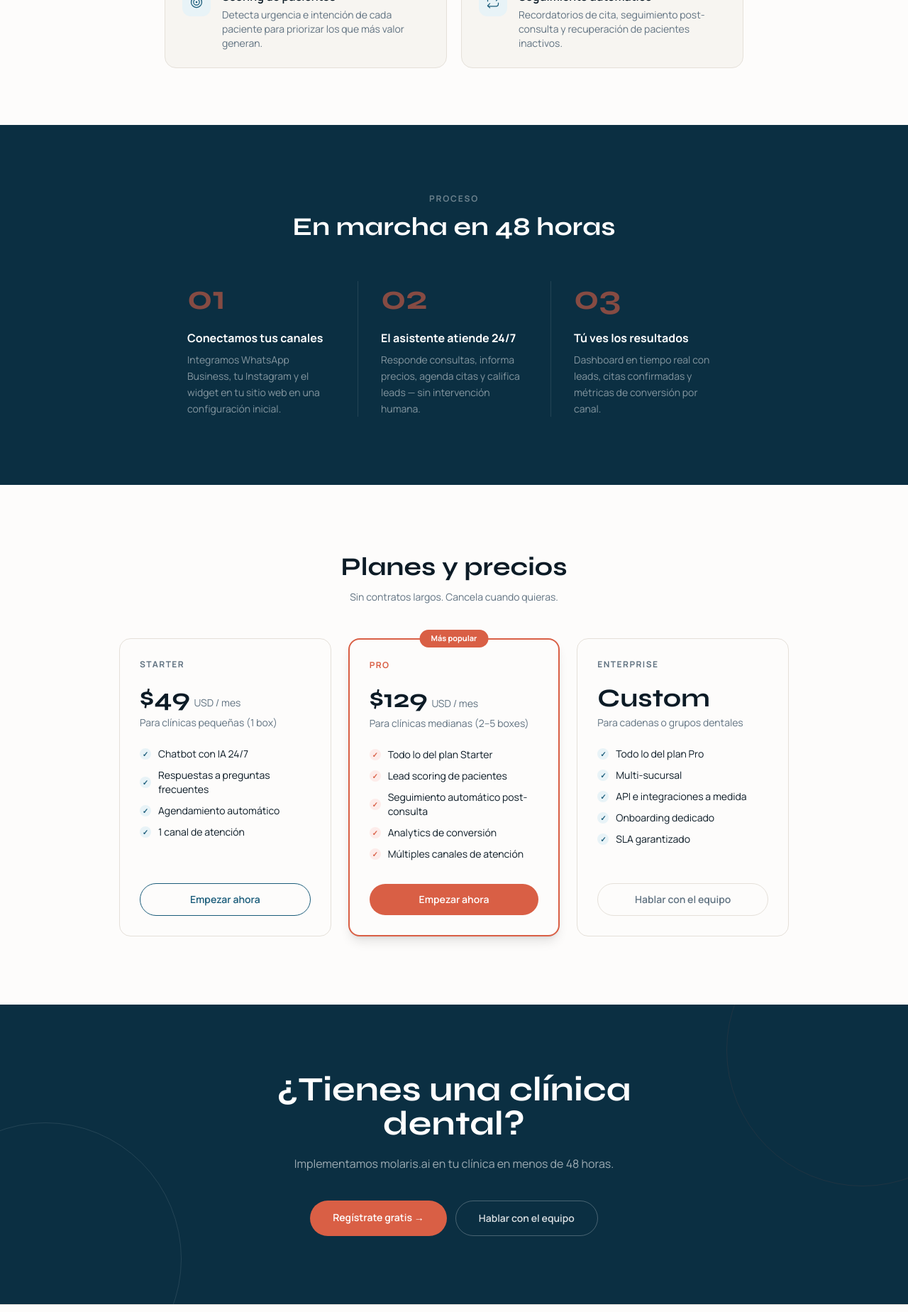
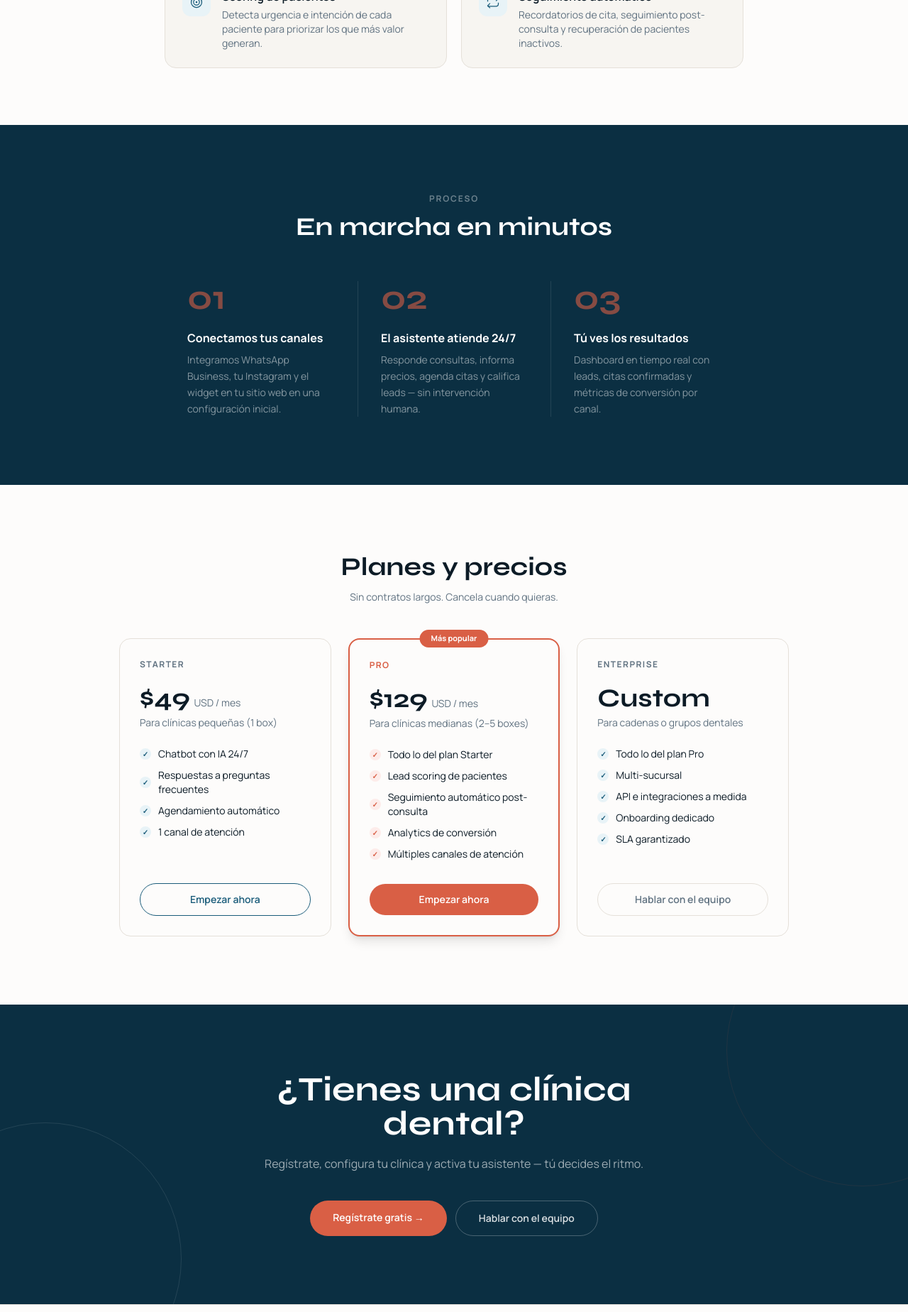
Before and after one commit to Juanaranda/molaris-ai, a Next.js app in the folder frontend/: page / in a window 1280 px wide. Shown: the part 2567-4415 px from the top of the page at 71% size. Built offline with nearby package versions, Linux system fonts and the light colour scheme.

Commit message:
fix: update copy — setup en minutos, no 48 horas

```diff
--- a/frontend/app/page.tsx
+++ b/frontend/app/page.tsx
@@ -450,7 +450,7 @@ export default function Home() {
             Proceso
           </p>
           <h2 className="font-[family-name:var(--font-display)] text-3xl sm:text-4xl font-bold text-center text-white mb-14">
-            En marcha en 48 horas
+            En marcha en minutos
           </h2>
           <div className="grid grid-cols-1 sm:grid-cols-3 gap-0">
             {[
@@ -581,7 +581,7 @@ export default function Home() {
             ¿Tienes una clínica dental?
           </h2>
           <p className="mb-10 text-sm sm:text-base" style={{ color: "rgba(255,255,255,0.6)" }}>
-            Implementamos molaris.ai en tu clínica en menos de 48 horas.
+            Regístrate, configura tu clínica y activa tu asistente — tú decides el ritmo.
           </p>
           <div className="flex flex-col sm:flex-row gap-3 justify-center">
             <Link
```
